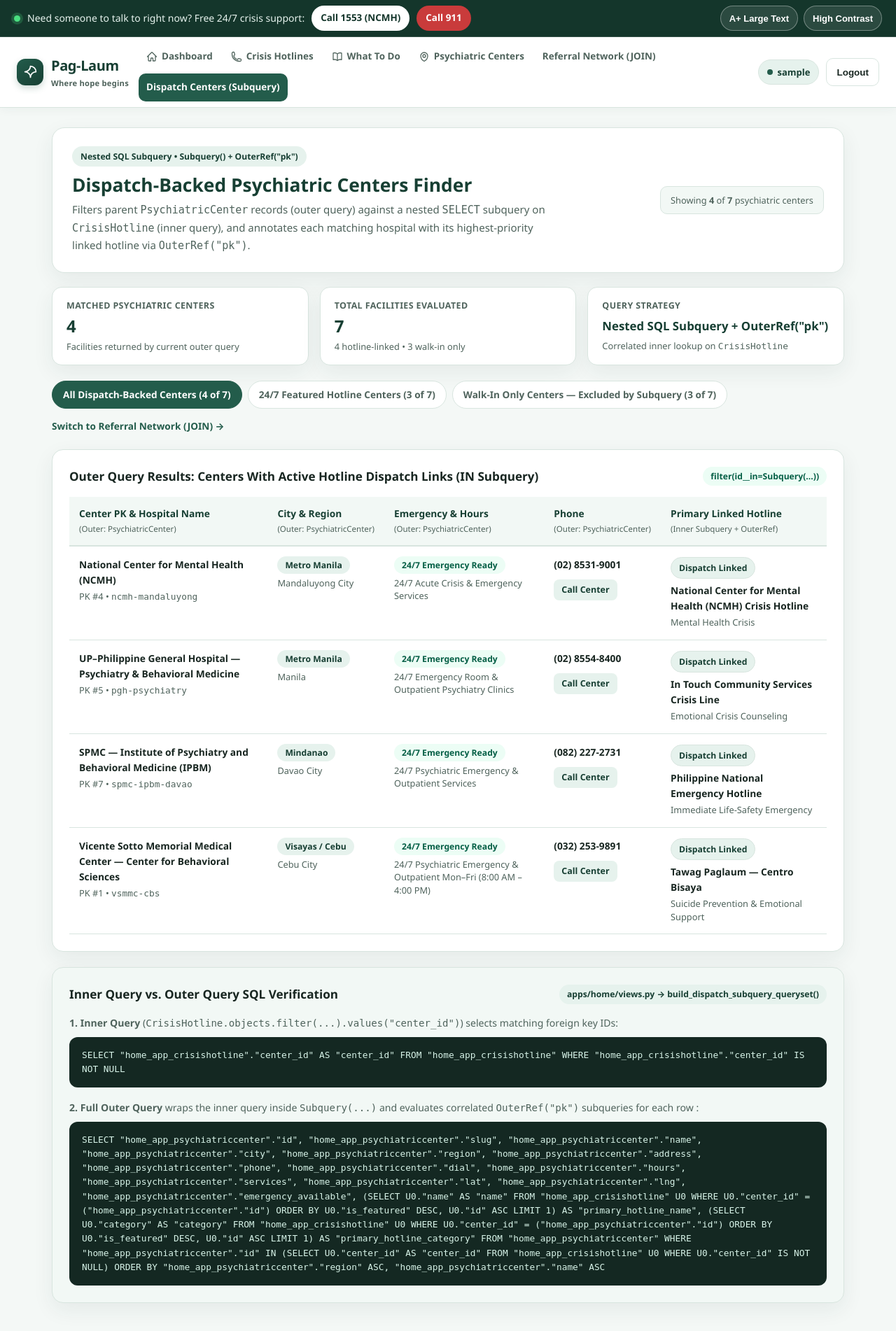
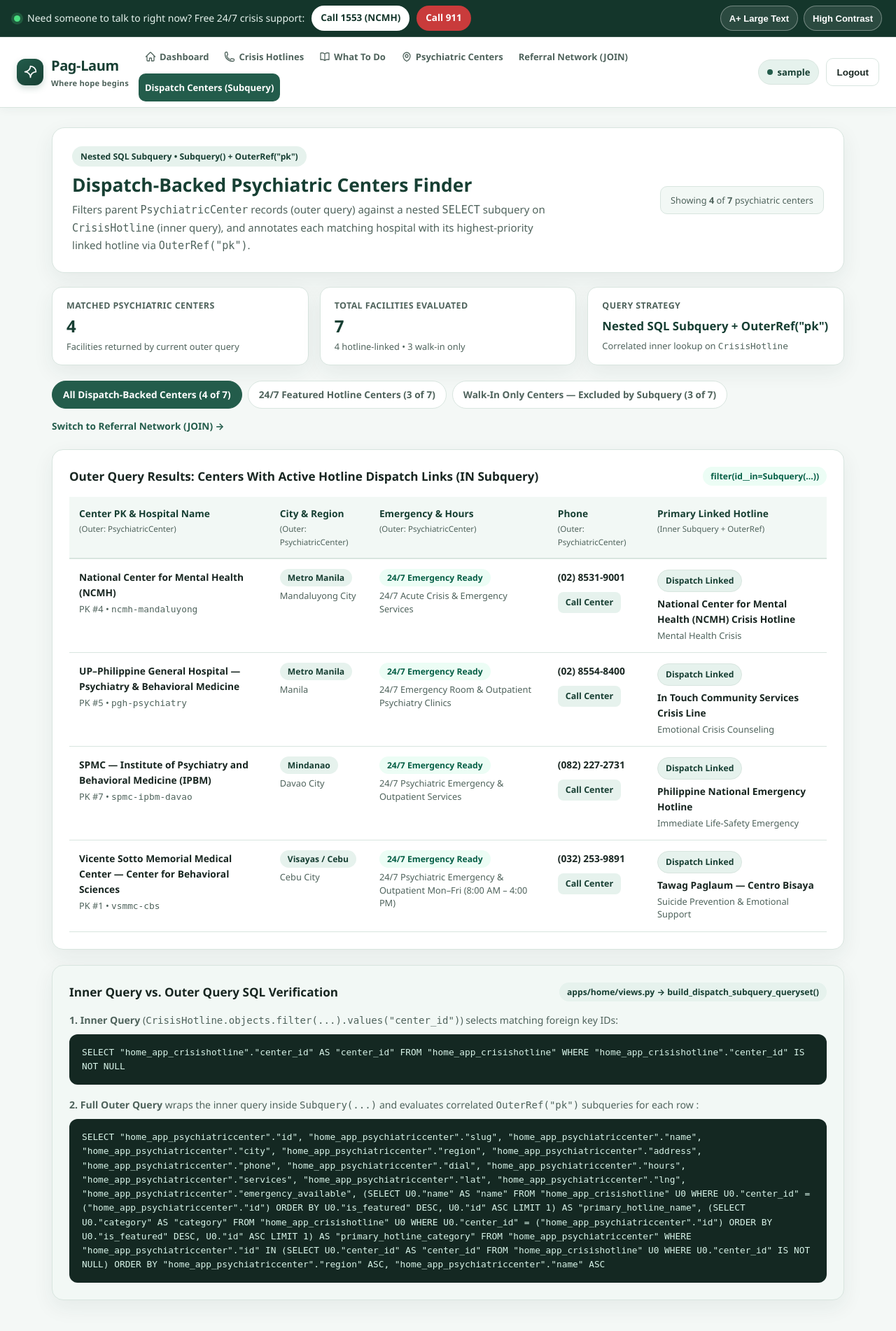
Before and after one commit to Kashkinnn/Pag-Laum, a Django app: page /home/dispatch-centers/ in a window 1280 px wide. Shown: the top 1902 px of the page at 70% size. Run offline with Django 5.2, Linux system fonts and the light colour scheme; the visitor is signed in with stand-in values (Sample User, id 1); data comes from the database, SQL or seed files in the repository.

Commit message:
fix(ui-dispatch-subquery): fix navbar wrapping, panel-header flex wrapping, filter pill wrapping, and table overflow

```diff
--- a/static/css/home.css
+++ b/static/css/home.css
@@ -81,12 +81,12 @@ html[data-contrast="high"] .app-header {
 .nav-link {
     display: inline-flex;
     align-items: center;
-    gap: 6px;
+    gap: 5px;
     min-height: 40px;
-    padding: 7px 11px;
+    padding: 7px 9px;
     border-radius: 10px;
     text-decoration: none;
-    font-size: 0.84rem;
+    font-size: 0.8125rem;
     font-weight: 600;
     color: var(--text-muted);
     transition: background-color 0.15s ease, color 0.15s ease;
@@ -507,7 +507,8 @@ html[data-contrast="high"] .app-header {
     display: flex;
     align-items: center;
     justify-content: space-between;
-    gap: 12px;
+    flex-wrap: wrap;
+    gap: 10px 12px;
     margin-bottom: 16px;
 }
 
@@ -646,6 +647,10 @@ html[data-contrast="high"] .app-header {
     box-shadow: var(--shadow-soft);
 }
 
+.page-banner > div:first-child {
+    flex: 1 1 460px;
+}
+
 .page-banner h1 {
     margin: 0 0 6px;
     text-align: left;
@@ -733,6 +738,7 @@ html[data-contrast="high"] .app-header {
 
 .filter-pill {
     width: auto;
+    max-width: 100%;
     min-height: 40px;
     margin-top: 0;
     padding: 8px 15px;
@@ -742,6 +748,8 @@ html[data-contrast="high"] .app-header {
     border: 1.5px solid var(--border-subtle);
     font-size: 0.85rem;
     font-weight: 600;
+    line-height: 1.35;
+    text-align: center;
     cursor: pointer;
     transition: all 0.15s ease;
 }
@@ -1545,7 +1553,6 @@ html[data-contrast="high"] .app-header {
     border-bottom: 2px solid var(--border-subtle);
     font-weight: 700;
     vertical-align: top;
-    white-space: nowrap;
 }
 
 .th-sub {
@@ -1612,6 +1619,7 @@ html[data-contrast="high"] .app-header {
     font-weight: 700;
     color: var(--primary-dark);
     text-decoration: none;
+    white-space: nowrap;
     transition: background-color 0.15s ease, color 0.15s ease;
 }
 
@@ -1698,7 +1706,7 @@ html[data-contrast="high"] .app-header {
     }
 }
 
-@media (max-width: 1080px) {
+@media (max-width: 1180px) {
     .nav-mobile-toggle {
         display: inline-flex;
         align-items: center;
```
